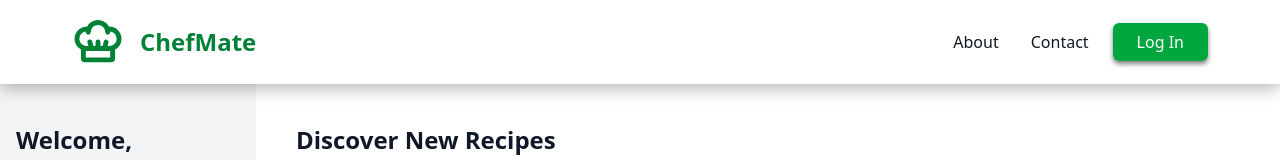
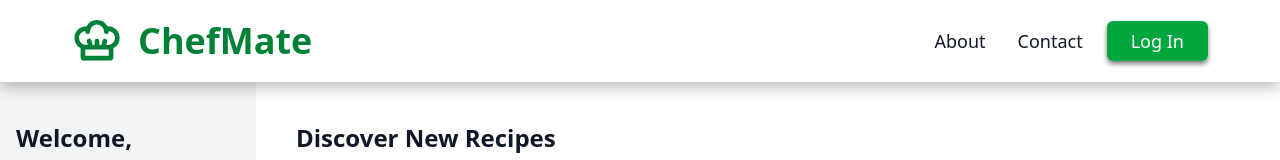
Before and after one commit to thechrishouse/ChefMate, a React (Vite) app in the folder frontend/: page /dashboard in a window 1280 px wide. Shown: the top 160 px of the page. Built offline with nearby package versions, Linux system fonts and the light colour scheme; no server answers.

Commit message:
updated header styles

```diff
--- a/frontend/src/components/Header.jsx
+++ b/frontend/src/components/Header.jsx
@@ -4,16 +4,16 @@ import { PiChefHat, PiChefHatBold } from "react-icons/pi";
 export default function Header() {
 
     // Dynamically changes link styles bases on active/inactive states
-    const linkClasses = "transition px-2 py-1 rounded-md";
-    const activeClasses = "text-black font-semibold border-b-2 border-orange-500";
+    const linkClasses = "transition text-lg px-2 py-1 rounded-md";
+    const activeClasses = "text-black text-lg font-semibold border-b-2 border-orange-500";
 
 
     return (
         <header id='header' className='z-50 sticky top-0 left-0 w-full flex justify-between items-center py-4 px-10 md:px-18 text-gray-900  backdrop-blur-md shadow-[0px_4px_16px_rgba(0,0,0,0.3)]'>
             <div>
                 <NavLink to='/' className='flex justify-between items-center space-x-4 text-green-700'>
-                    <PiChefHatBold size={52} className='cursor-pointer' />
-                    <h1 className='font-bold text-2xl cursor-pointer'>ChefMate</h1>
+                    <PiChefHatBold size={50} className='cursor-pointer' />
+                    <h1 className='font-bold text-4xl cursor-pointer'>ChefMate</h1>
                 </NavLink>
             </div>
 
```
